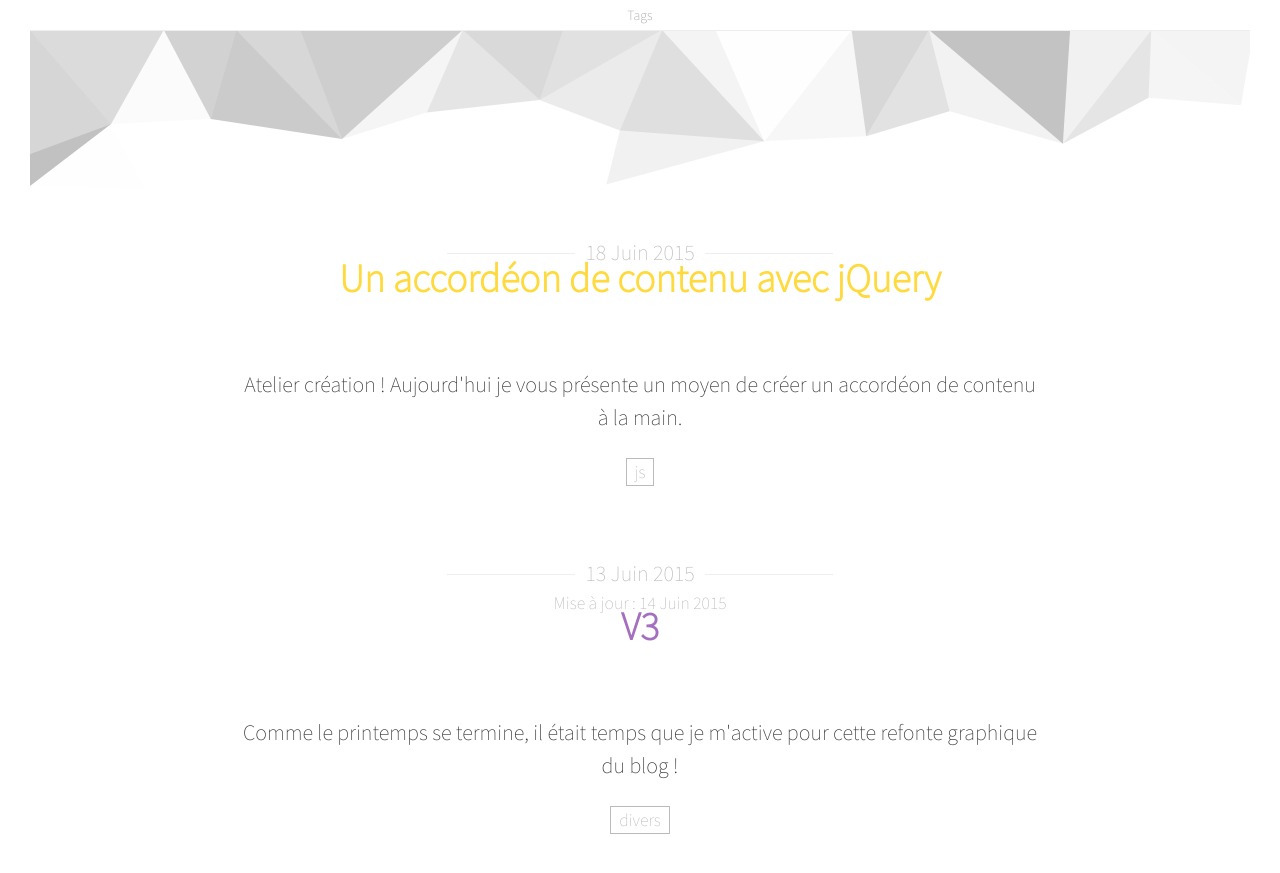
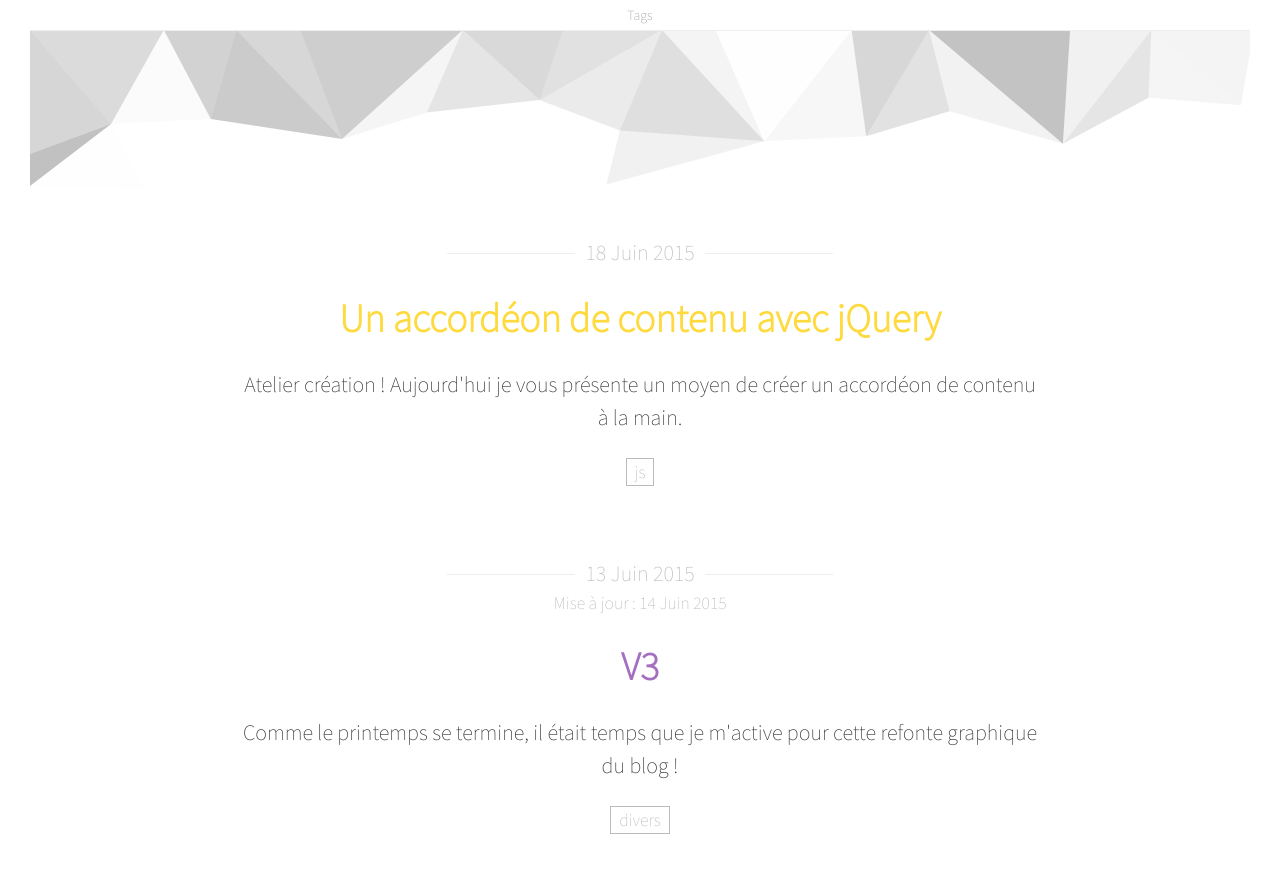
Before and after one commit to zessx/blog, a Jekyll site: the page built from index.html, in a window 1280 px wide and 900 px high, scrolled down 714 px. Shown: the top 873 px of the window. Built offline with Jekyll 4.4.1, drawn with Linux system fonts in a browser that asks for light colours.

Commit message:
:bug: Fix headings position

```diff
--- a/_sass/_listing.scss
+++ b/_sass/_listing.scss
@@ -25,7 +25,7 @@ section.articles {
 			a {
 				position: relative;
 				text-decoration: none;
-				bottom: 0;
+				top: 0;
 				transition: opacity .3s;
 
 				&:before {
```
